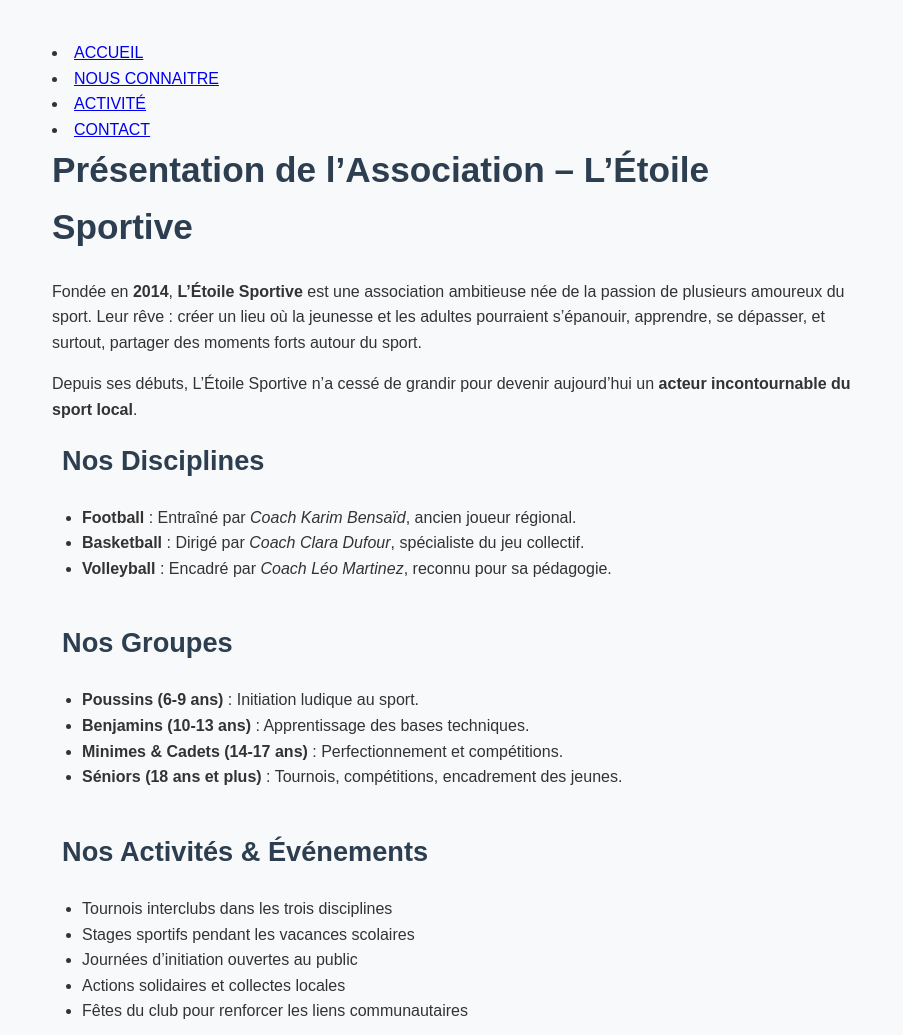
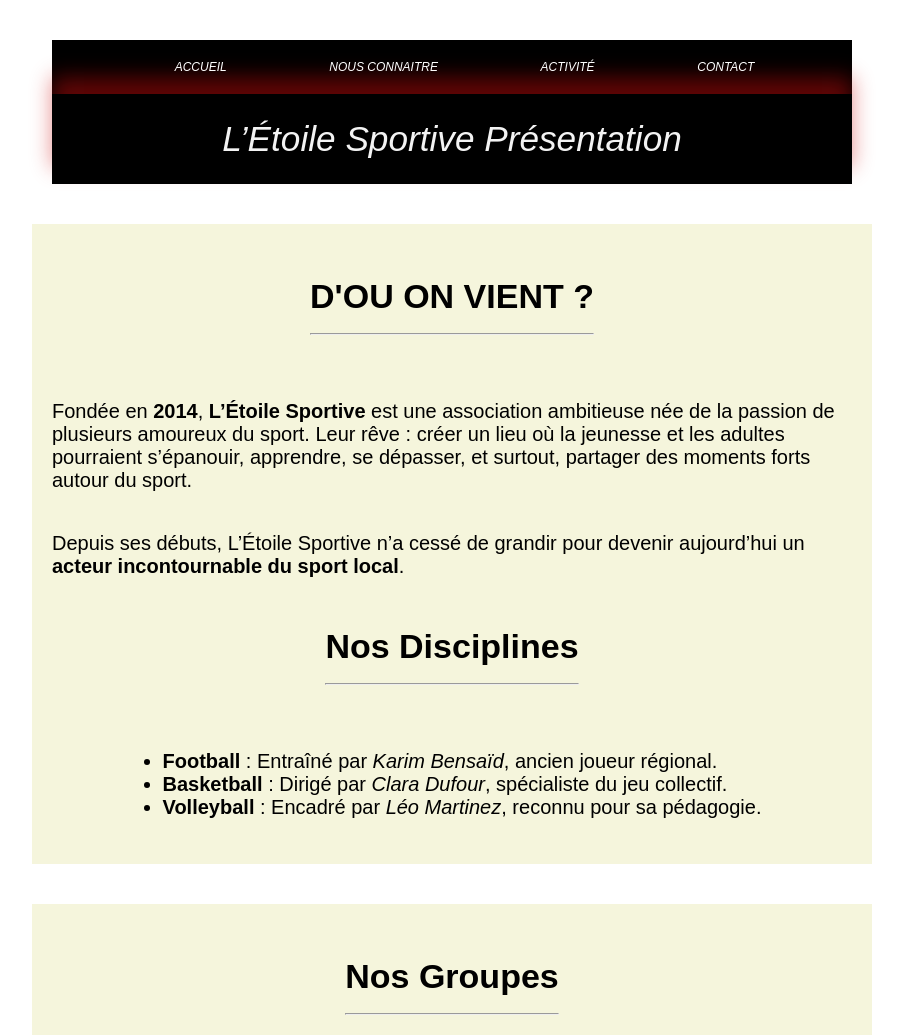
Before and after one commit to bryanT062/site_vitrine, a plain HTML site: page nousconnaitre/nous_connaitre.html in a window 1280 px wide. Shown: the top 1035 px of the page, without its empty margins (188-1091 px from the left). Drawn offline with Linux system fonts and the light colour scheme; a web font is replaced by a local one.

Commit message:
structure css nous connaitre

```diff
--- a/nousconnaitre/nous_connaitre.css
+++ b/nousconnaitre/nous_connaitre.css
@@ -1,20 +1,36 @@
 body {
     font-family: Arial, sans-serif;
-    line-height: 1.6;
     margin: 0;
+}
+nav{
+
     padding: 20px;
-    color: #333;
-    background-color: #f8f9fa;
+    list-style: none;
+    font-size: 12px;
+    display: flex;
+    font-style: italic;
+    background-color: black;
+    align-items: center;
+    justify-content: space-evenly;
+    position:static;
 }
+a{
+    color: white;
+    margin-left: 25px;
+    text-decoration: none;
 
-  header, section, footer {
-    margin-bottom: 40px;
-    padding: 0 10px;
 }
-
-  h1, h2, h3 {
-    color: #2c3e50;
-    margin-top: 0;
+section{
+    display: flex;
+    justify-content: center;
+    flex-wrap: wrap;
+    align-items: center;
+    font-size: 20px;
+    padding: 25px 20px;
+    background-color:beige
+}
+h2 {
+    justify-content: center;
 }
 
 ul {
@@ -30,10 +46,26 @@ body {
     margin-left: 0;
 }
 
+h1{
+    margin: 0;
+       font-size: 50px;
+       display: flex;
+           font-family: "Chau Philomene One", sans-serif;
+           font-weight: 400;
+           font-style: italic;
+       justify-content: center;
+       color: rgba(255, 255, 255, 0.952);
+       background-color: black;
+       padding: 25px;
+       box-shadow: 0px -17px 20px 0px rgba(206, 12, 12, 0.462);
+   }
+
 footer {
-    font-size: 0.95em;
+    font-size: 18px;
     text-align: center;
-    padding-bottom: 30px;
+    padding: 30px;
+    background-color: black;
+    color: white;
 }
 
 
@@ -45,10 +77,6 @@ body {
     header, section, footer {
       max-width: 800px;
       margin: 0 auto 40px auto;
-    }
-
-    h1 {
-      font-size: 2em;
     }
 
     h2 {
--- a/nousconnaitre/nous_connaitre.html
+++ b/nousconnaitre/nous_connaitre.html
@@ -13,24 +13,27 @@
     <header>
 
          <nav >
-               <li><a href="index.html">ACCUEIL</a></li>
-                 <li><a href="contact\contact.html">NOUS CONNAITRE</a></li>
-                  <li><a href="activité\activité.html">ACTIVITÉ</a></li>
-                 <li><a href="nousconnaitre\nous_connaitre.html">CONTACT</a></li>
+               <li><a href="../index.html">ACCUEIL</a></li>
+                 <li><a href="./nous_connaitre.html">NOUS CONNAITRE</a></li>
+                 <li><a href="../activite/activite.html">ACTIVITÉ</a></li>
+                 <li><a href="../contact/contact.html">CONTACT</a></li>
         </nav>
-        <h1>Présentation de l’Association – L’Étoile Sportive</h1>
+        <h1>L’Étoile Sportive Présentation</h1>
+    </header>
+
+      <section>
+        <h2>D'OU ON VIENT ?<hr></h2>
              <p>Fondée en <strong>2014</strong>, <strong>L’Étoile Sportive</strong> est une association ambitieuse née de la passion de plusieurs amoureux du sport. Leur rêve : créer un lieu où la jeunesse et les adultes pourraient s’épanouir, apprendre, se dépasser, et surtout, partager des moments forts autour du sport.</p>
              <p>Depuis ses débuts, L’Étoile Sportive n’a cessé de grandir pour devenir aujourd’hui un <strong>acteur incontournable du sport local</strong>.</p>
-      <section>
-        <h2>Nos Disciplines</h2>
+        <h2>Nos Disciplines<hr></h2>
         <ul>
-          <li><strong>Football</strong> : Entraîné par <em>Coach Karim Bensaïd</em>, ancien joueur régional.</li>
-          <li><strong>Basketball</strong> : Dirigé par <em>Coach Clara Dufour</em>, spécialiste du jeu collectif.</li>
-          <li><strong>Volleyball</strong> : Encadré par <em>Coach Léo Martinez</em>, reconnu pour sa pédagogie.</li>
+          <li><strong>Football</strong> : Entraîné par <em> Karim Bensaïd</em>, ancien joueur régional.</li>
+          <li><strong>Basketball</strong> : Dirigé par <em> Clara Dufour</em>, spécialiste du jeu collectif.</li>
+          <li><strong>Volleyball</strong> : Encadré par <em>Léo Martinez</em>, reconnu pour sa pédagogie.</li>
         </ul>
       </section>
       <section>
-        <h2>Nos Groupes</h2>
+        <h2>Nos Groupes<hr></h2>
         <ul>
           <li><strong>Poussins (6-9 ans)</strong> : Initiation ludique au sport.</li>
           <li><strong>Benjamins (10-13 ans)</strong> : Apprentissage des bases techniques.</li>
@@ -39,7 +42,8 @@
         </ul>
       </section>
       <section>
-        <h2>Nos Activités & Événements</h2>
+        <h2>Nos Activités & Événements<hr></h2>
+
         <ul>
           <li>Tournois interclubs dans les trois disciplines</li>
           <li>Stages sportifs pendant les vacances scolaires</li>
@@ -47,13 +51,12 @@
           <li>Actions solidaires et collectes locales</li>
           <li>Fêtes du club pour renforcer les liens communautaires</li>
         </ul>
-      </section>
-      <section>
-        <h2>Notre Devise</h2>
+
+        <h2>Notre Devise<hr></h2>
+
         <blockquote>
           “Une équipe, une passion, une étoile.”
         </blockquote>
-        <p>À L’Étoile Sportive, chacun progresse, chacun apprend, chacun brille à sa manière.</p>
       </section>
 
       <footer>
```
Also changed, not shown: activite/activite.html (renamed from activité/activité.html, +4 -4 lines), contact/contact.html (+4 -4 lines), index.html (+3 -3 lines), activite/activite.css (added). Lines whose indentation alone changed are shown as unchanged.
